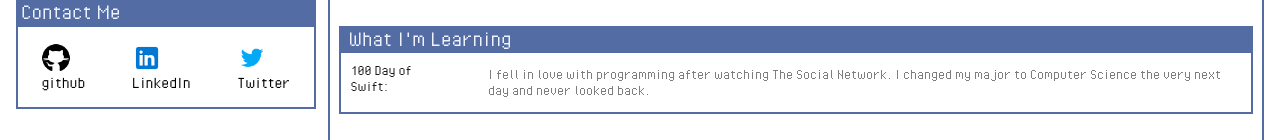
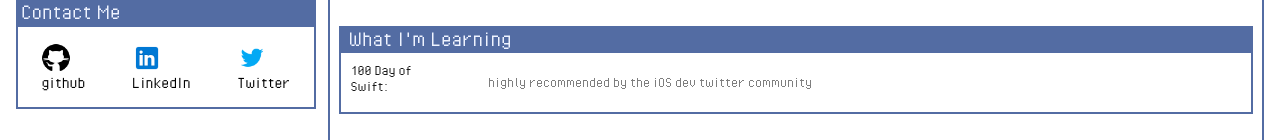
Before and after one commit to chinolla/personalwebsite, a Next.js app: page / in a window 1280 px wide. Shown: the part 632-772 px from the top of the page. Built offline with nearby package versions, Linux system fonts and the light colour scheme.

Commit message:
small change

```diff
--- a/components/mainpage.js
+++ b/components/mainpage.js
@@ -59,7 +59,7 @@ export default function MainPage() {
                 <ContentCard
                     title="What I'm Learning"
                     body={[
-                        <InnerContent subheading="100 Day of Swift:" content="I fell in love with programming after watching The Social Network. I changed my major to Computer Science the very next day and never looked back." />,
+                        <InnerContent subheading="100 Day of Swift:" content="highly recommended by the iOS dev twitter community" />,
 
                     ]}
                 />
@@ -68,7 +68,7 @@ export default function MainPage() {
                     body={[
                         <InnerContent subheading="code code code:" content="The amound of 'fun' code I wrote decreased to zero after graduating. This year, I want to reignite my passion for programming, aiming to commit at least 300/365 days" />,
                         <InnerContent subheading="back to basics:" content="Like coding for fun, I stopped practicing any sort of Data Structures and Algorithms problems as soon as I graduated. This year, I am committed to sharpen my skill and have fun completing LeetCode problems again." />,
-                        <InnerContent subheading="marathon???" content="I used to run. have a few marathons under my belt. maybe I'll lace up the shoes again" />,
+                        <InnerContent subheading="marathon???" content="I used to run. have a few marathons under my belt. maybe I'll lace up the shoes again idk" />,
                         <InnerContent subheading="career moves" content="this year i'll be eclipsing 2 years at my current company/position. I welcome any new opportunites and challenges" />,
                         <InnerContent subheading="gaming like old times:" content="since I'll be learning iOS development. It would be cool to make a farm like game like Zombie Farm" />,
                     ]}
```
